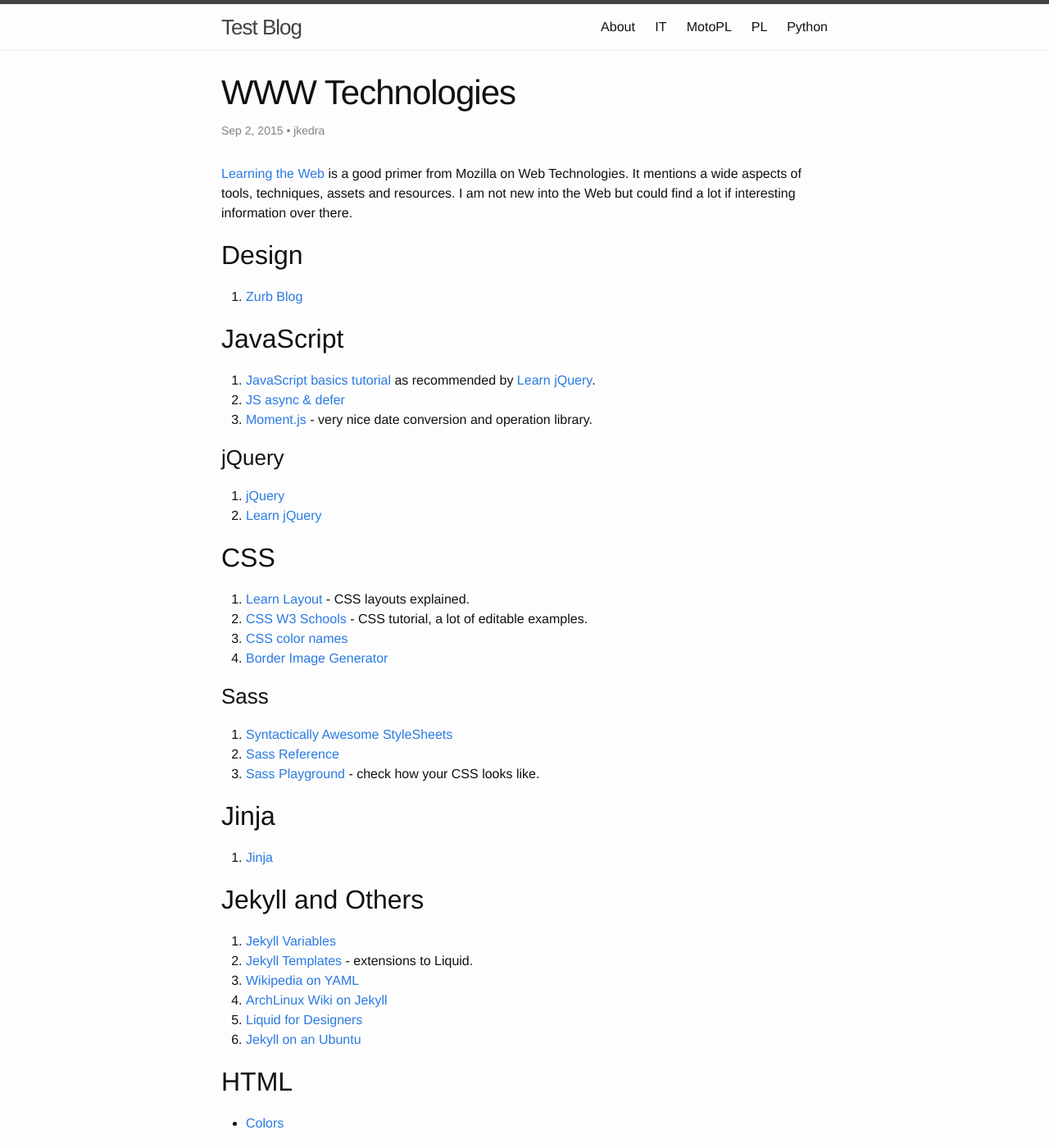
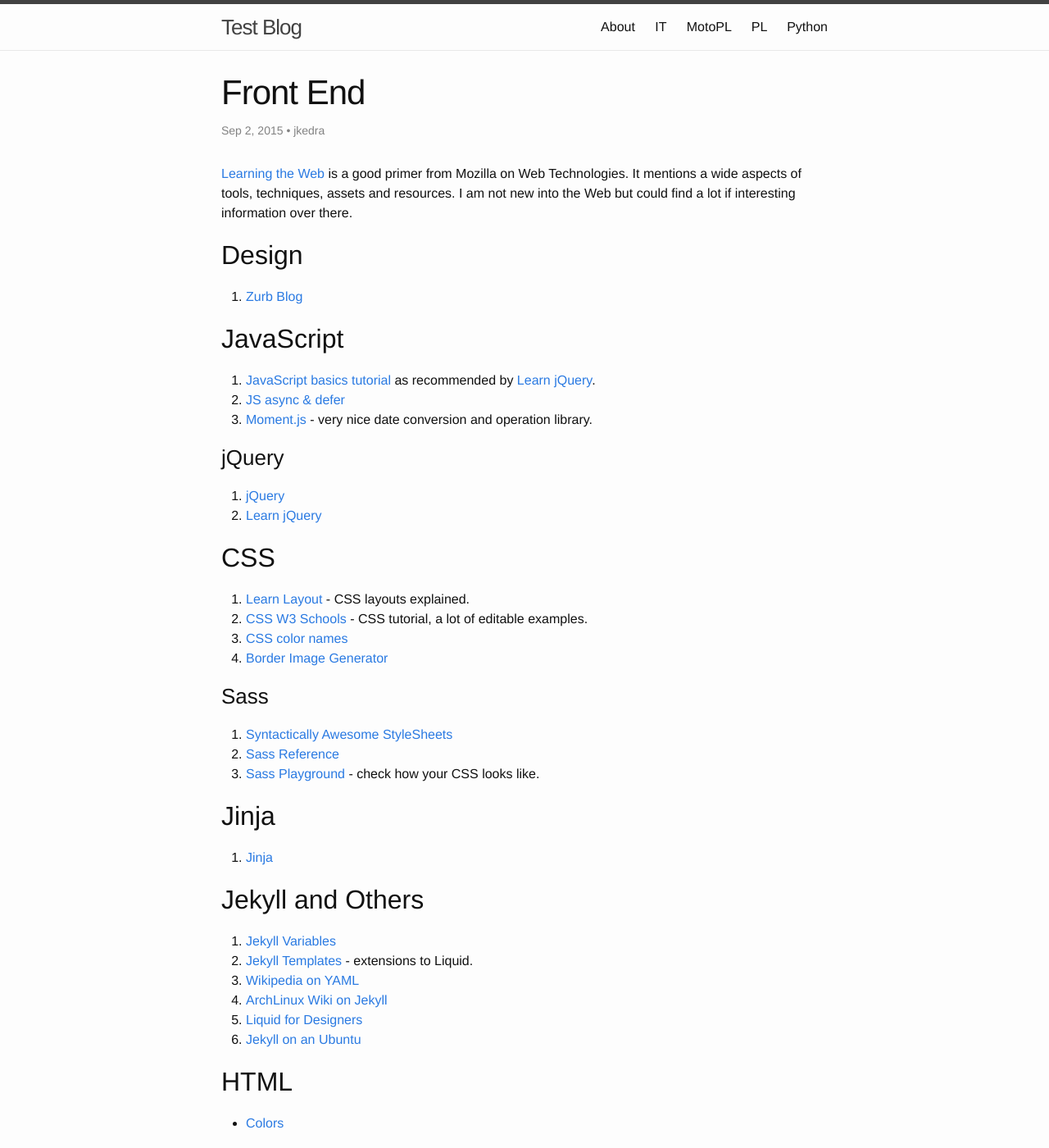
Before and after one commit to jkedra/jkedra.github.io, a Jekyll site: the page built from _posts/2015-07-27-www.md, in a window 1280 px wide and 1400 px high. Shown: the whole window at 82% size. Built offline with Jekyll 4.4.1, drawn with Linux system fonts in a browser that asks for light colours; some of the changed text lies outside the part shown.

Commit message:
Front-end Developer Interview Questions

```diff
--- a/_posts/2015-07-27-www.md
+++ b/_posts/2015-07-27-www.md
@@ -1,6 +1,6 @@
 ---
 layout: post
-title:  "WWW Technologies"
+title:  "Front End"
 date:   2015-09-02 19:09
 author: jkedra
 categories: www
@@ -58,6 +58,7 @@
 
 ## Others
 1. [Smashing Magazine](http://www.smashingmagazine.com/)
+2. [Front-end-Developer-Interview-Questions][interview]
 
 [csslrn1]:     http://www.w3schools.com/css/
 [cssref1]:     http://www.w3schools.com/cssref/
```
Also changed, not shown: other parts of _posts/2015-07-27-www.md (+1 -0 lines).
